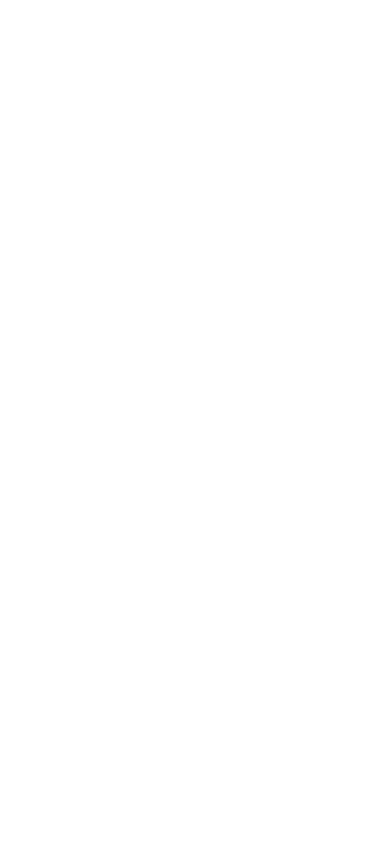
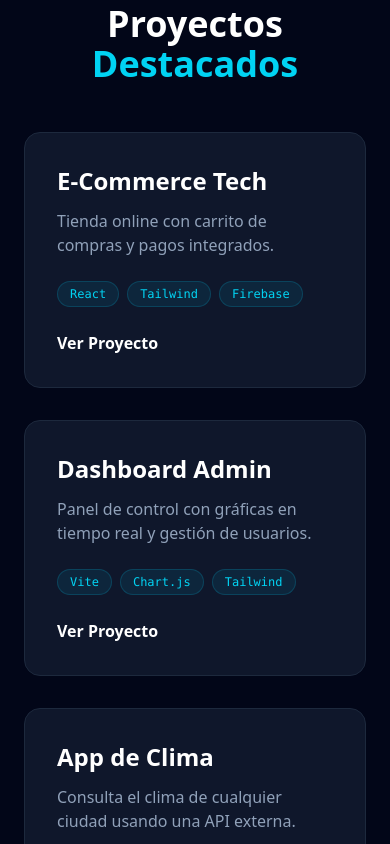
Before and after one commit to oscarblanco-software-eng/mi-portafolio, a React (Vite) app: page / in a window 390 px wide. Shown: the part 920-1764 px from the top of the page. Before the commit the page ends 844 px from the top, so only its background shows below. Built offline with nearby package versions, Linux system fonts and the light colour scheme.

Commit message:
feat: agregada seccion de proyectos con grid responsivo

```diff
--- a/src/App.jsx
+++ b/src/App.jsx
@@ -1,12 +1,13 @@
 import Navbar from './components/Navbar'
 import Hero from './components/Hero'
+import Projects from './components/Projects' // <-- Importar
 
 function App() {
   return (
     <main className="bg-slate-950 min-h-screen selection:bg-cyan-500/30">
-      <Navbar /> {/* <-- La Navbar va aquí */}
+      <Navbar />
       <Hero />
-      {/* Aquí iremos agregando las demás secciones (Proyectos, etc) */}
+      <Projects /> {/* <-- Agregar aquí */}
     </main>
   )
 }
--- /dev/null
+++ b/src/components/Projects.jsx
@@ -0,0 +1,55 @@
+export default function Projects() {
+  const misProyectos = [
+    {
+      titulo: "E-Commerce Tech",
+      descripcion: "Tienda online con carrito de compras y pagos integrados.",
+      tecnologias: ["React", "Tailwind", "Firebase"],
+      link: "#"
+    },
+    {
+      titulo: "Dashboard Admin",
+      descripcion: "Panel de control con gráficas en tiempo real y gestión de usuarios.",
+      tecnologias: ["Vite", "Chart.js", "Tailwind"],
+      link: "#"
+    },
+    {
+      titulo: "App de Clima",
+      descripcion: "Consulta el clima de cualquier ciudad usando una API externa.",
+      tecnologias: ["JavaScript", "Tailwind", "API"],
+      link: "#"
+    },
+  ];
+
+  return (
+    <section id="proyectos" className="py-20 px-6 max-w-7xl mx-auto">
+      <h2 className="text-4xl font-bold text-white mb-12 text-center">
+        Proyectos <span className="text-cyan-400">Destacados</span>
+      </h2>
+
+      <div className="grid grid-cols-1 md:grid-cols-2 lg:grid-cols-3 gap-8">
+        {misProyectos.map((proy, index) => (
+          <div key={index} className="group relative bg-slate-900 border border-slate-800 p-8 rounded-2xl hover:border-cyan-500/50 transition-all duration-300">
+            {/* Efecto de brillo al fondo */}
+            <div className="absolute inset-0 bg-gradient-to-br from-cyan-500/10 to-transparent opacity-0 group-hover:opacity-100 transition-opacity rounded-2xl" />
+
+            <h3 className="text-2xl font-bold text-white mb-3 relative z-10">{proy.titulo}</h3>
+            <p className="text-slate-400 mb-6 relative z-10">{proy.descripcion}</p>
+
+            <div className="flex flex-wrap gap-2 mb-6 relative z-10">
+              {proy.tecnologias.map((tech, i) => (
+                <span key={i} className="text-xs font-mono bg-cyan-500/10 text-cyan-400 px-3 py-1 rounded-full border border-cyan-500/20">
+                  {tech}
+                </span>
+              ))}
+            </div>
+
+            <a href={proy.link} className="inline-flex items-center text-white font-bold hover:text-cyan-400 transition-colors relative z-10">
+              Ver Proyecto
+              <svg className="w-4 h-4 ml-2 group-hover:translate-x-1 transition-transform" fill="none" stroke="currentColor" viewBox="0 0 24 24"><path strokeLinecap="round" strokeLinejoin="round" strokeWidth="2" d="Path 17 8l4 4m0 0l-4 4m4-4H3"></path></svg>
+            </a>
+          </div>
+        ))}
+      </div>
+    </section>
+  )
+}
```
